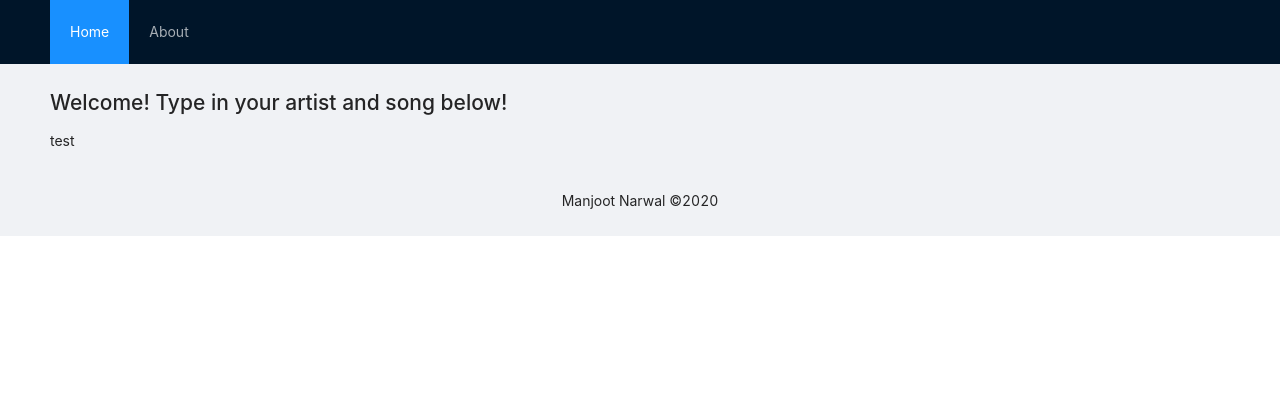
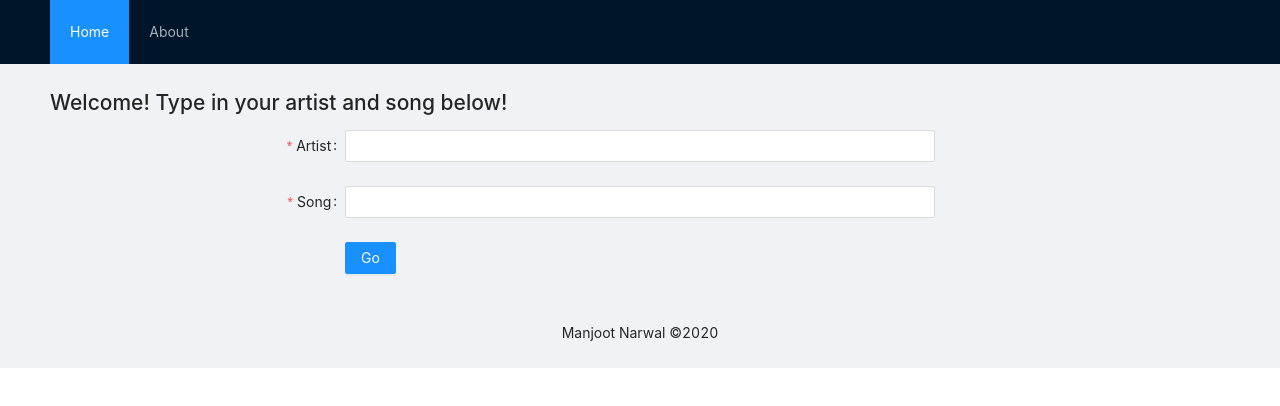
Before and after one commit to manjoot/lyric-plug, a React (Create React App) app: page / in a window 1280 px wide. Shown: the top 406 px of the page. Built offline with nearby package versions, Linux system fonts and the light colour scheme.

Commit message:
Creating Generic Form Component

```diff
--- a/src/components/Search/index.js
+++ b/src/components/Search/index.js
@@ -1,12 +1,68 @@
 import React from 'react';
 import './index.css';
+import { Form, Input, Button, Checkbox } from 'antd';
+
+//AntD Form Layout Declaration
+const layout = {
+    labelCol: { span: 6 },
+    wrapperCol: { span: 12 },
+  };
+  const tailLayout = {
+    wrapperCol: { offset: 6, span: 12 },
+  };
+
+//Where the form itself is stored
+const SongForm = () => {
+    const onFinish = values => {
+      console.log('Success:', values);
+    };
+
+    const onFinishFailed = errorInfo => {
+      console.log('Failed:', errorInfo);
+    };
+
+    return (
+      <Form
+        {...layout}
+        name="basic"
+        initialValues={{ remember: true }}
+        onFinish={onFinish}
+        onFinishFailed={onFinishFailed}
+      >
+        <Form.Item
+          label="Artist"
+          name="Artist"
+          rules={[{ required: true, message: 'Please enter an artist name!' }]}
+        >
+          <Input />
+        </Form.Item>
+
+        <Form.Item
+          label="Song"
+          name="song"
+          rules={[{ required: true, message: 'Please enter a song name!' }]}
+        >
+          <Input />
+        </Form.Item>
+
+        <Form.Item {...tailLayout}>
+          <Button type="primary" htmlType="submit">
+            Go
+          </Button>
+        </Form.Item>
+      </Form>
+    );
+  };
+
+//The main function which will be exported
 
 function Search() {
     return (
         <div>
-            <p>test</p>
+            <SongForm />
         </div>
     )
 }
 
+
 export default Search;
```
